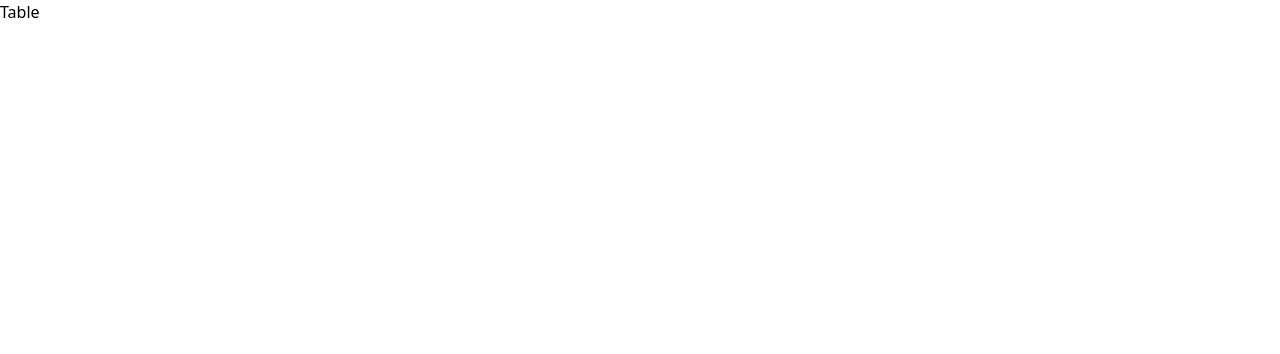
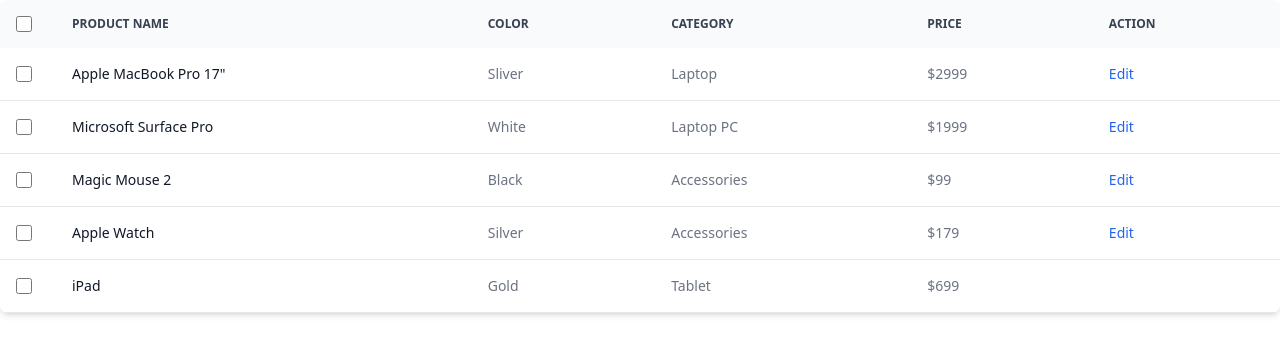
Before and after one commit to rohansinghwow/instruments-table, a React (Vite) app: page / in a window 1280 px wide. Shown: the top 354 px of the page. Built offline with nearby package versions, Linux system fonts and the light colour scheme.

Commit message:
feat: table UI

```diff
--- a/src/Components/Table.jsx
+++ b/src/Components/Table.jsx
@@ -3,7 +3,190 @@
 export default function Table() {
   return (
     <>
-      <h1>Table</h1>
+      <div className="overflow-x-auto relative shadow-md sm:rounded-lg">
+        <table className="w-full text-sm text-left text-gray-500 dark:text-gray-400">
+          <thead className="text-xs text-gray-700 uppercase bg-gray-50 dark:bg-gray-700 dark:text-gray-400">
+            <tr>
+              <th scope="col" className="p-4">
+                <div className="flex items-center">
+                  <input
+                    id="checkbox-all-search"
+                    type="checkbox"
+                    className="w-4 h-4 text-blue-600 bg-gray-100 rounded border-gray-300 focus:ring-blue-500 dark:focus:ring-blue-600 dark:ring-offset-gray-800 focus:ring-2 dark:bg-gray-700 dark:border-gray-600"
+                  />
+                  <label for="checkbox-all-search" className="sr-only">
+                    checkbox
+                  </label>
+                </div>
+              </th>
+              <th scope="col" className="py-3 px-6">
+                Product name
+              </th>
+              <th scope="col" className="py-3 px-6">
+                Color
+              </th>
+              <th scope="col" className="py-3 px-6">
+                Category
+              </th>
+              <th scope="col" className="py-3 px-6">
+                Price
+              </th>
+              <th scope="col" className="py-3 px-6">
+                Action
+              </th>
+            </tr>
+          </thead>
+          <tbody>
+            <tr className="bg-white border-b dark:bg-gray-800 dark:border-gray-700 hover:bg-gray-50 dark:hover:bg-gray-600">
+              <td className="p-4 w-4">
+                <div className="flex items-center">
+                  <input
+                    id="checkbox-table-search-1"
+                    type="checkbox"
+                    className="w-4 h-4 text-blue-600 bg-gray-100 rounded border-gray-300 focus:ring-blue-500 dark:focus:ring-blue-600 dark:ring-offset-gray-800 focus:ring-2 dark:bg-gray-700 dark:border-gray-600"
+                  />
+                  <label for="checkbox-table-search-1" className="sr-only">
+                    checkbox
+                  </label>
+                </div>
+              </td>
+              <th
+                scope="row"
+                className="py-4 px-6 font-medium text-gray-900 whitespace-nowrap dark:text-white"
+              >
+                Apple MacBook Pro 17"
+              </th>
+              <td className="py-4 px-6">Sliver</td>
+              <td className="py-4 px-6">Laptop</td>
+              <td className="py-4 px-6">$2999</td>
+              <td className="py-4 px-6">
+                <a
+                  href="#"
+                  className="font-medium text-blue-600 dark:text-blue-500 hover:underline"
+                >
+                  Edit
+                </a>
+              </td>
+            </tr>
+            <tr className="bg-white border-b dark:bg-gray-800 dark:border-gray-700 hover:bg-gray-50 dark:hover:bg-gray-600">
+              <td className="p-4 w-4">
+                <div className="flex items-center">
+                  <input
+                    id="checkbox-table-search-2"
+                    type="checkbox"
+                    className="w-4 h-4 text-blue-600 bg-gray-100 rounded border-gray-300 focus:ring-blue-500 dark:focus:ring-blue-600 dark:ring-offset-gray-800 focus:ring-2 dark:bg-gray-700 dark:border-gray-600"
+                  />
+                  <label for="checkbox-table-search-2" className="sr-only">
+                    checkbox
+                  </label>
+                </div>
+              </td>
+              <th
+                scope="row"
+                className="py-4 px-6 font-medium text-gray-900 whitespace-nowrap dark:text-white"
+              >
+                Microsoft Surface Pro
+              </th>
+              <td className="py-4 px-6">White</td>
+              <td className="py-4 px-6">Laptop PC</td>
+              <td className="py-4 px-6">$1999</td>
+              <td className="py-4 px-6">
+                <a
+                  href="#"
+                  className="font-medium text-blue-600 dark:text-blue-500 hover:underline"
+                >
+                  Edit
+                </a>
+              </td>
+            </tr>
+            <tr className="bg-white border-b dark:bg-gray-800 dark:border-gray-700 hover:bg-gray-50 dark:hover:bg-gray-600">
+              <td className="p-4 w-4">
+                <div className="flex items-center">
+                  <input
+                    id="checkbox-table-search-3"
+                    type="checkbox"
+                    className="w-4 h-4 text-blue-600 bg-gray-100 rounded border-gray-300 focus:ring-blue-500 dark:focus:ring-blue-600 dark:ring-offset-gray-800 focus:ring-2 dark:bg-gray-700 dark:border-gray-600"
+                  />
+                  <label for="checkbox-table-search-3" className="sr-only">
+                    checkbox
+                  </label>
+                </div>
+              </td>
+              <th
+                scope="row"
+                className="py-4 px-6 font-medium text-gray-900 whitespace-nowrap dark:text-white"
+              >
+                Magic Mouse 2
+              </th>
+              <td className="py-4 px-6">Black</td>
+              <td className="py-4 px-6">Accessories</td>
+              <td className="py-4 px-6">$99</td>
+              <td className="py-4 px-6">
+                <a
+                  href="#"
+                  className="font-medium text-blue-600 dark:text-blue-500 hover:underline"
+                >
+                  Edit
+                </a>
+              </td>
+            </tr>
+            <tr className="bg-white border-b dark:bg-gray-800 dark:border-gray-700 hover:bg-gray-50 dark:hover:bg-gray-600">
+              <td className="p-4 w-4">
+                <div className="flex items-center">
+                  <input
+                    id="checkbox-table-3"
+                    type="checkbox"
+                    className="w-4 h-4 text-blue-600 bg-gray-100 rounded border-gray-300 focus:ring-blue-500 dark:focus:ring-blue-600 dark:ring-offset-gray-800 focus:ring-2 dark:bg-gray-700 dark:border-gray-600"
+                  />
+                  <label for="checkbox-table-3" className="sr-only">
+                    checkbox
+                  </label>
+                </div>
+              </td>
+              <th
+                scope="row"
+                className="py-4 px-6 font-medium text-gray-900 whitespace-nowrap dark:text-white"
+              >
+                Apple Watch
+              </th>
+              <td className="py-4 px-6">Silver</td>
+              <td className="py-4 px-6">Accessories</td>
+              <td className="py-4 px-6">$179</td>
+              <td className="py-4 px-6">
+                <a
+                  href="#"
+                  className="font-medium text-blue-600 dark:text-blue-500 hover:underline"
+                >
+                  Edit
+                </a>
+              </td>
+            </tr>
+            <tr className="bg-white border-b dark:bg-gray-800 dark:border-gray-700 hover:bg-gray-50 dark:hover:bg-gray-600">
+              <td className="p-4 w-4">
+                <div className="flex items-center">
+                  <input
+                    id="checkbox-table-3"
+                    type="checkbox"
+                    className="w-4 h-4 text-blue-600 bg-gray-100 rounded border-gray-300 focus:ring-blue-500 dark:focus:ring-blue-600 dark:ring-offset-gray-800 focus:ring-2 dark:bg-gray-700 dark:border-gray-600"
+                  />
+                  <label for="checkbox-table-3" className="sr-only">
+                    checkbox
+                  </label>
+                </div>
+              </td>
+              <th
+                scope="row"
+                className="py-4 px-6 font-medium text-gray-900 whitespace-nowrap dark:text-white"
+              >
+                iPad
+              </th>
+              <td className="py-4 px-6">Gold</td>
+              <td className="py-4 px-6">Tablet</td>
+              <td className="py-4 px-6">$699</td>
+            </tr>
+          </tbody>
+        </table>
+      </div>
     </>
   );
 }
```
